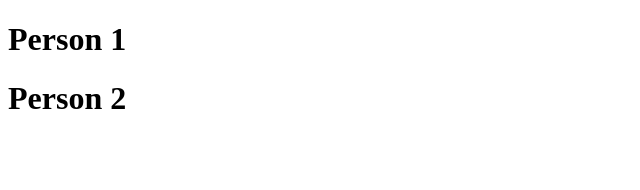
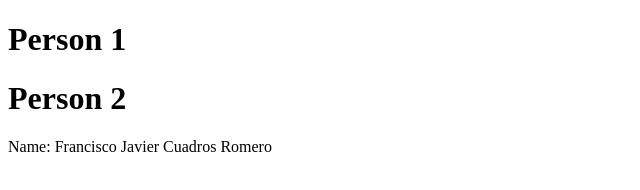
Before and after one commit to JavierProjects/repoONE, a plain HTML site: page index.html in a window 1280 px wide. Shown: the whole page, without its empty margins (0-640 px from the left). Drawn offline with Linux system fonts and the light colour scheme.

Commit message:
Add person's 2 name

```diff
--- a/index.html
+++ b/index.html
@@ -9,5 +9,6 @@
 <body>
   <h1>Person 1</h1>
   <h1>Person 2</h1>
+  <p>Name: Francisco Javier Cuadros Romero</p>
 </body>
 </html>
```
